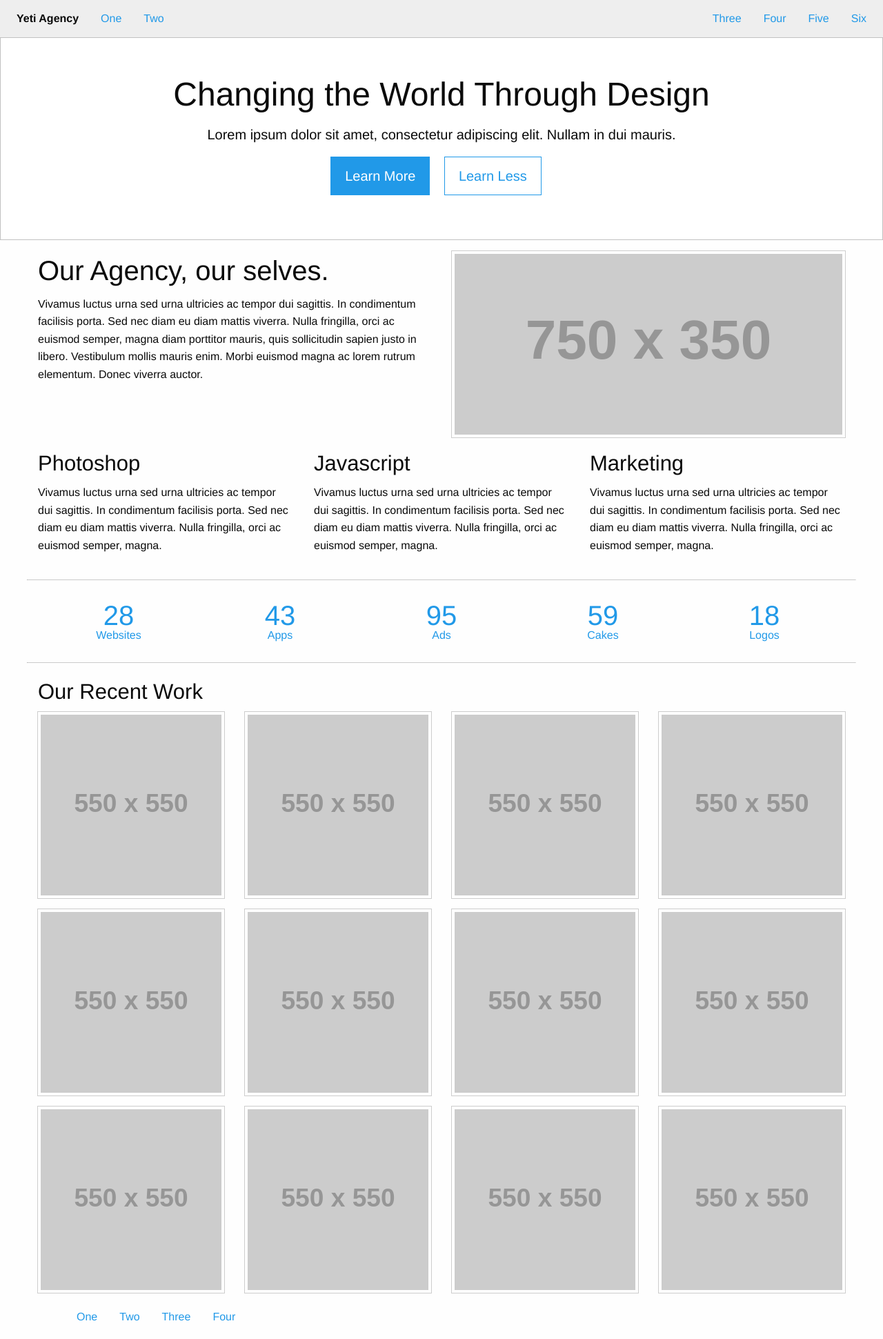
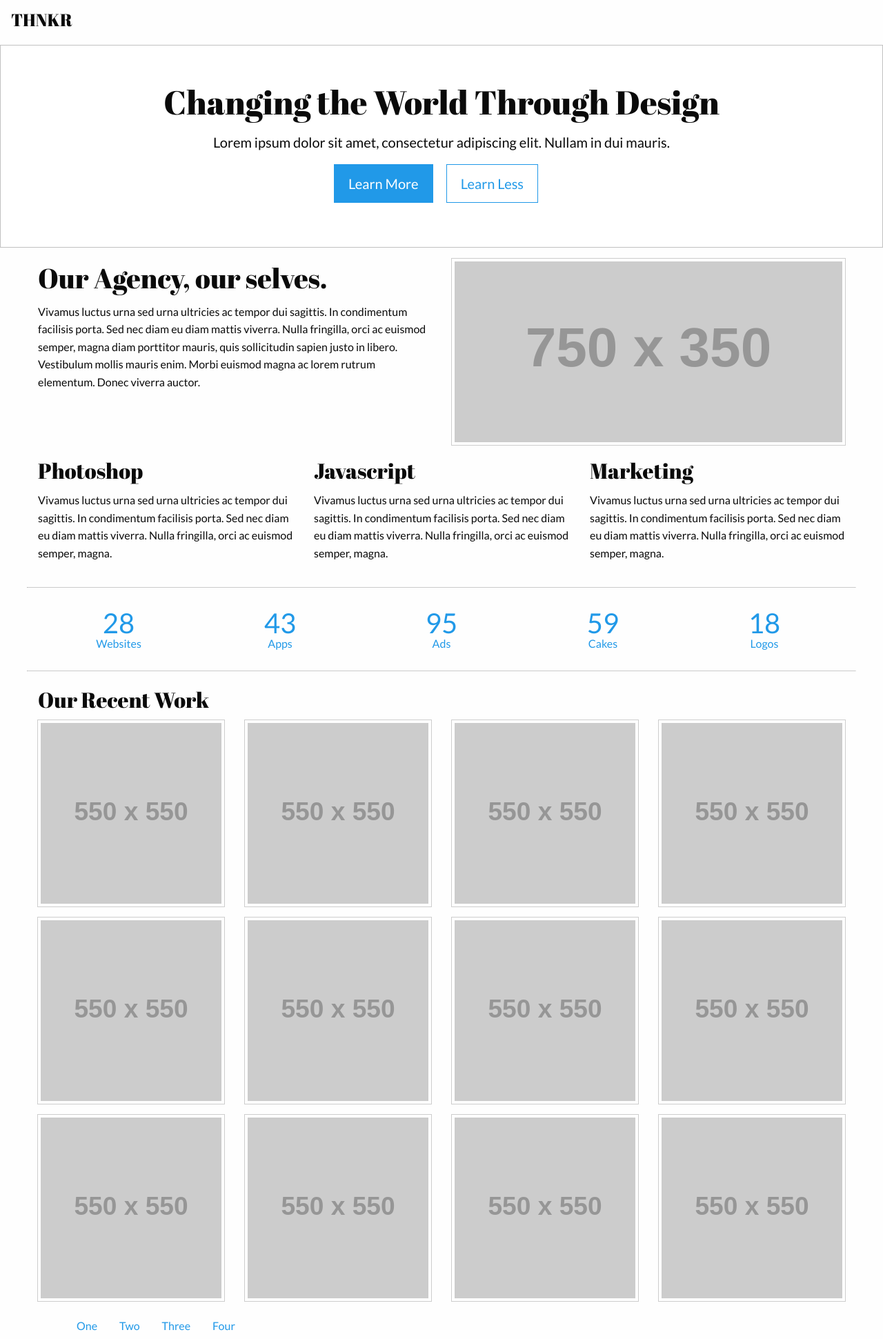
Before and after one commit to spacebetween/team-thnkr.github.io, a Jekyll site: the page built from index.html, in a window 1280 px wide. Shown: the whole page at 69% size. Built offline with Jekyll 4.4.1, drawn with Linux system fonts in a browser that asks for light colours.

Commit message:
Make the fonts do the thing.

```diff
--- a/_config.yml
+++ b/_config.yml
@@ -1,5 +1,5 @@
 # Site settings
-title: Your awesome title
+title: THNKR
 email: your-email@domain.com
 description: > # this means to ignore newlines until "baseurl:"
   Write an awesome description for your new site here. You can edit this
--- a/_includes/head.html
+++ b/_includes/head.html
@@ -8,4 +8,5 @@
 
     <link rel="stylesheet" href="{{ "/css/main.css" | prepend: site.baseurl }}">
     <link rel="canonical" href="{{ page.url | replace:'index.html','' | prepend: site.baseurl | prepend: site.url }}">
+    <link href='https://fonts.googleapis.com/css?family=Abril+Fatface|Lato:400,700,300' rel='stylesheet' type='text/css'>
 </head>
--- a/_includes/header.html
+++ b/_includes/header.html
@@ -26,20 +26,10 @@
 
 </header>
  -->
-<div class="top-bar">
-	<div class="top-bar-left">
+<div class="">
+	<div class="">
 		<ul class="menu">
-			<li class="menu-text">Yeti Agency</li>
-			<li><a href="#">One</a></li>
-			<li><a href="#">Two</a></li>
-		</ul>
-	</div>
-	<div class="top-bar-right">
-		<ul class="menu">
-			<li><a href="#">Three</a></li>
-			<li><a href="#">Four</a></li>
-			<li><a href="#">Five</a></li>
-			<li><a href="#">Six</a></li>
+			<li class="menu-text"><h4>{{ site.title }}</h4></li>
 		</ul>
 	</div>
 </div>
--- a/css/main.scss
+++ b/css/main.scss
@@ -3,6 +3,8 @@
 ---
 @charset "utf-8";
 
+$body-font-family: 'Lato';
+$header-font-family: 'Abril Fatface';
 
 @import "foundation";
 
```
Also changed, not shown: 5 other files.
